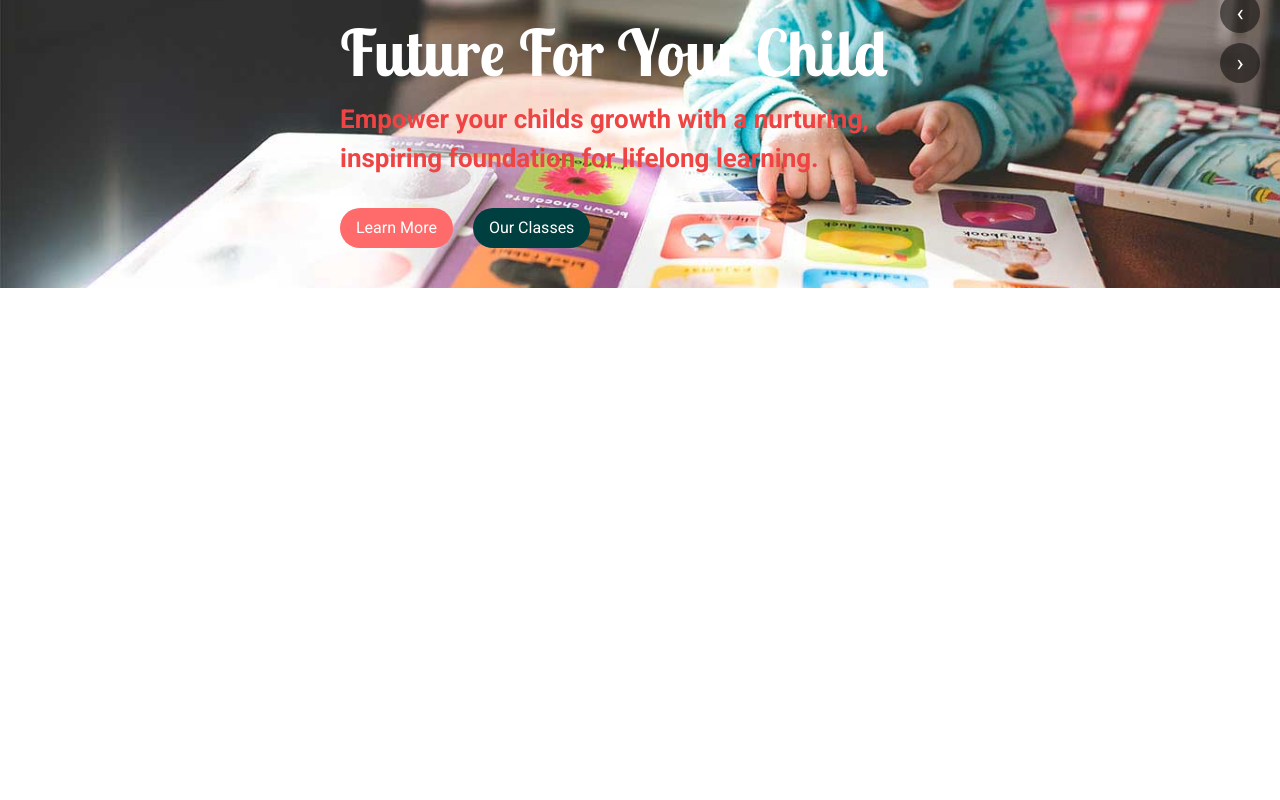
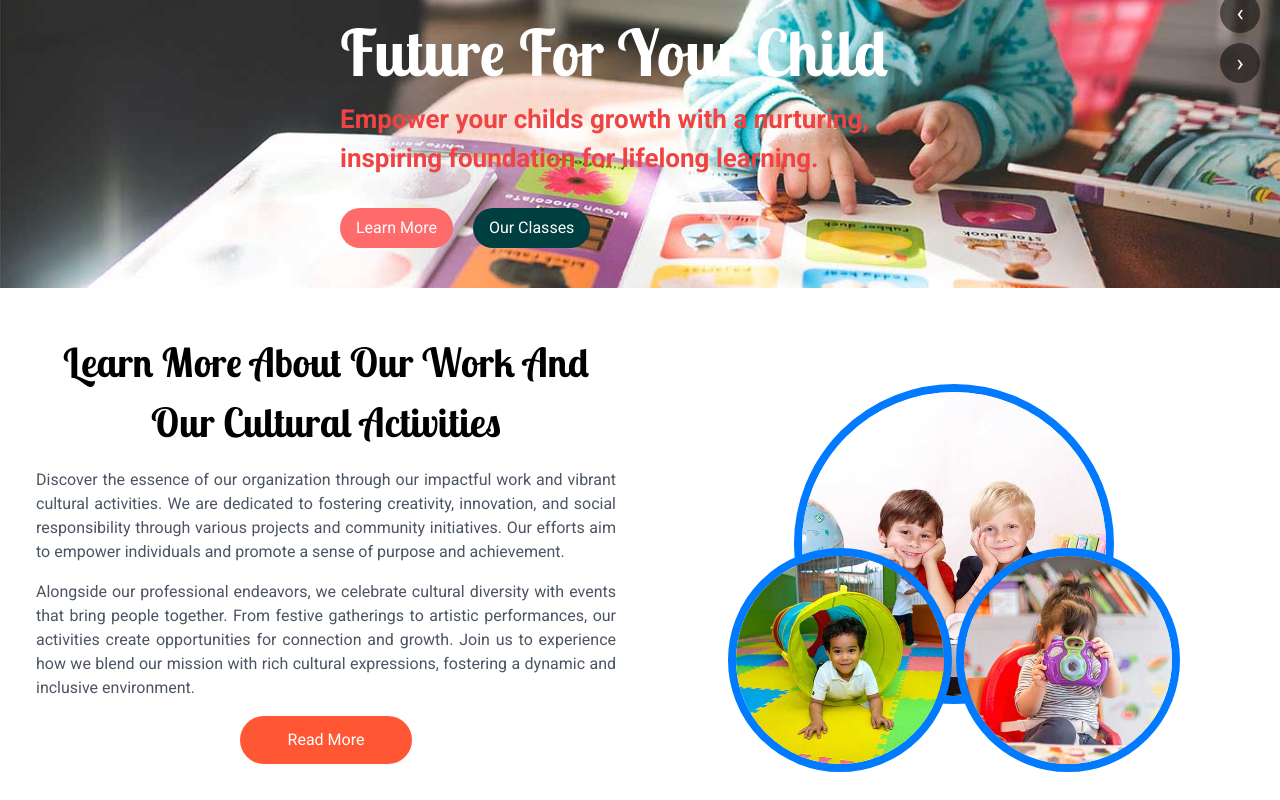
Before and after one commit to Melvin-KJ/Kidoria-website, a React (Vite) app: page / in a window 1280 px wide. Shown: the part 316-1116 px from the top of the page. Before the commit the page ends 800 px from the top, so only its background shows below. Built offline with nearby package versions, Linux system fonts and the light colour scheme.

Commit message:
added About section which includes content on left hand side and 3 images within rounded border on right hand side. Made the layout using grid and flex ans position property

```diff
--- a/src/App.jsx
+++ b/src/App.jsx
@@ -1,6 +1,7 @@
 import './App.css'
 import Navbar from './components/Navbar';
 import Header from './components/Header';
+import About from './components/About';
 
 function App() {
 
@@ -10,6 +11,8 @@ function App() {
       <Navbar/>
       {/* Header section */}
       <Header/>
+      {/* About section */}
+      <About/>
     </div>
   );
 }
--- /dev/null
+++ b/src/components/About.jsx
@@ -0,0 +1,66 @@
+import React from 'react';
+import '../styles/About.css';
+
+const About = () => {
+  return (
+    <div className="about">
+      <div className="about-content ">
+        <div className="grid grid-cols-1 md:grid-cols-2 gap-4">
+          <div className="flex flex-col items-center justify-center p-4 overflow-y-auto max-h-screen text-justify">
+            <h2 className="mt-2 mb-4 text-center">
+              Learn More About Our Work And
+              <br /> Our Cultural Activities
+            </h2>
+            <p className="text-gray-600 mb-4">
+              Discover the essence of our organization through our impactful
+              work and vibrant cultural activities. We are dedicated to
+              fostering creativity, innovation, and social responsibility
+              through various projects and community initiatives. Our efforts
+              aim to empower individuals and promote a sense of purpose and
+              achievement.
+            </p>
+            <p className="text-gray-600 mb-4">
+              Alongside our professional endeavors, we celebrate cultural
+              diversity with events that bring people together. From festive
+              gatherings to artistic performances, our activities create
+              opportunities for connection and growth. Join us to experience how
+              we blend our mission with rich cultural expressions, fostering a
+              dynamic and inclusive environment.
+            </p>
+            <button className="hidden lg:flex rounded-full px-12 py-3 text-md text-white bg-primary  items-center gap-4 hover:bg-lighter">
+              Read More
+            </button>
+          </div>
+          <div className="flex items-center justify-center p-4 relative">
+            {/* Ring 1 */}
+            <div className="group relative w-80 h-80 rounded-full border-8 border-primary overflow-hidden hover:border-lighter transition duration-300">
+              <img
+                src="/assets/about-1.jpg"
+                alt="Ring1"
+                className="w-full h-full object-cover"
+              />
+            </div>
+            {/* Ring 2 */}
+            <div className="group absolute left-20 top-60 w-56 h-56 rounded-full border-8 border-primary overflow-hidden hover:border-lighter transition duration-300">
+              <img
+                src="/assets/about-2.jpg"
+                alt="Ring3"
+                className="w-full h-full object-cover"
+              />
+            </div>
+            {/* Ring 3 */}
+            <div className="group absolute right-20 top-60 w-56 h-56 rounded-full border-8 border-primary overflow-hidden hover:border-lighter transition duration-300">
+              <img
+                src="/assets/about-3.jpg"
+                alt="Ring3"
+                className="w-full h-full object-cover"
+              />
+            </div>
+          </div>
+        </div>
+      </div>
+    </div>
+  );
+};
+
+export default About;
--- a/src/components/Navbar.jsx
+++ b/src/components/Navbar.jsx
@@ -6,8 +6,7 @@ import { MdMenu } from 'react-icons/md';
 import ResponsiveMenu from './ResponsiveMenu';
 
 const Navbar = () => {
-
-    const [open,setOpen] = React.useState(false);
+  const [open, setOpen] = React.useState(false);
 
   return (
     <>
@@ -16,7 +15,7 @@ const Navbar = () => {
           {/* Logo section */}
           <div className="text-primary loboto text-2xl flex items-center gap-2 font-bold">
             <FaBookOpenReader />
-            <p>Kidoria</p>
+            <p className='text-2xl' >Kidoria</p>
           </div>
           {/* Menu section */}
           <div className="hidden lg:block">
@@ -43,14 +42,14 @@ const Navbar = () => {
             </button>
           </div>
           {/* Mobile hamburger menu section */}
-          <div className='lg:hidden' onClick={()=>setOpen(!open)}>
-            <MdMenu className='text-4xl' />
+          <div className="lg:hidden" onClick={() => setOpen(!open)}>
+            <MdMenu className="text-4xl" />
           </div>
         </div>
       </nav>
 
       {/* Mobile sidebar section */}
-      <ResponsiveMenu open={open}/>
+      <ResponsiveMenu open={open} />
     </>
   );
 };
--- /dev/null
+++ b/src/styles/About.css
@@ -0,0 +1,20 @@
+.about-content {
+  margin: 0 auto;
+  padding: 20px;
+}
+
+h2 {
+  font-family: 'Lobster Two', serif;
+  font-size: 2.5rem;
+  font-weight: bolder;
+}
+
+button {
+  white-space: nowrap;
+  overflow: hidden;
+  text-overflow: ellipsis;
+}
+
+.border-primary{
+  border-color: #007BFF;
+}
```
